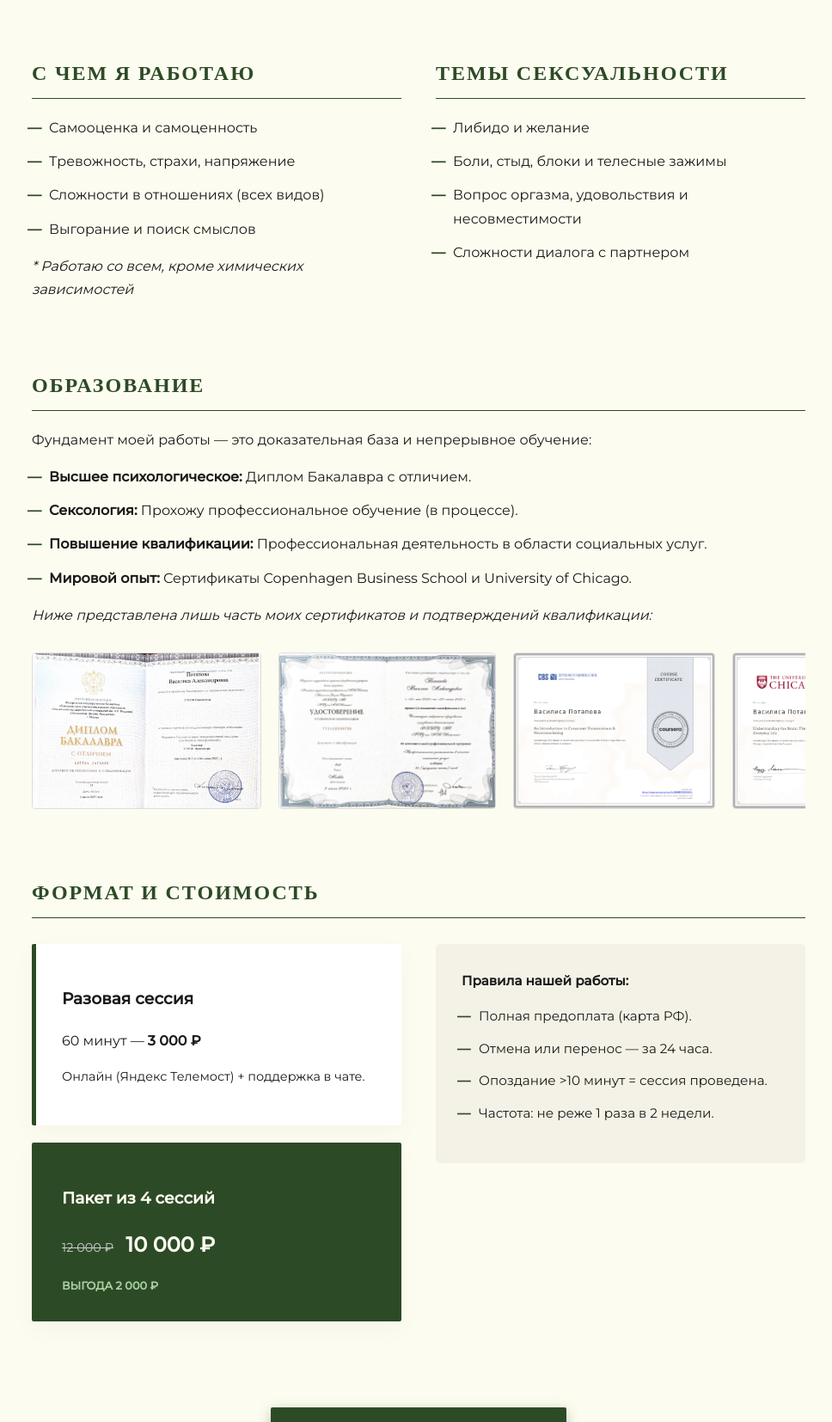
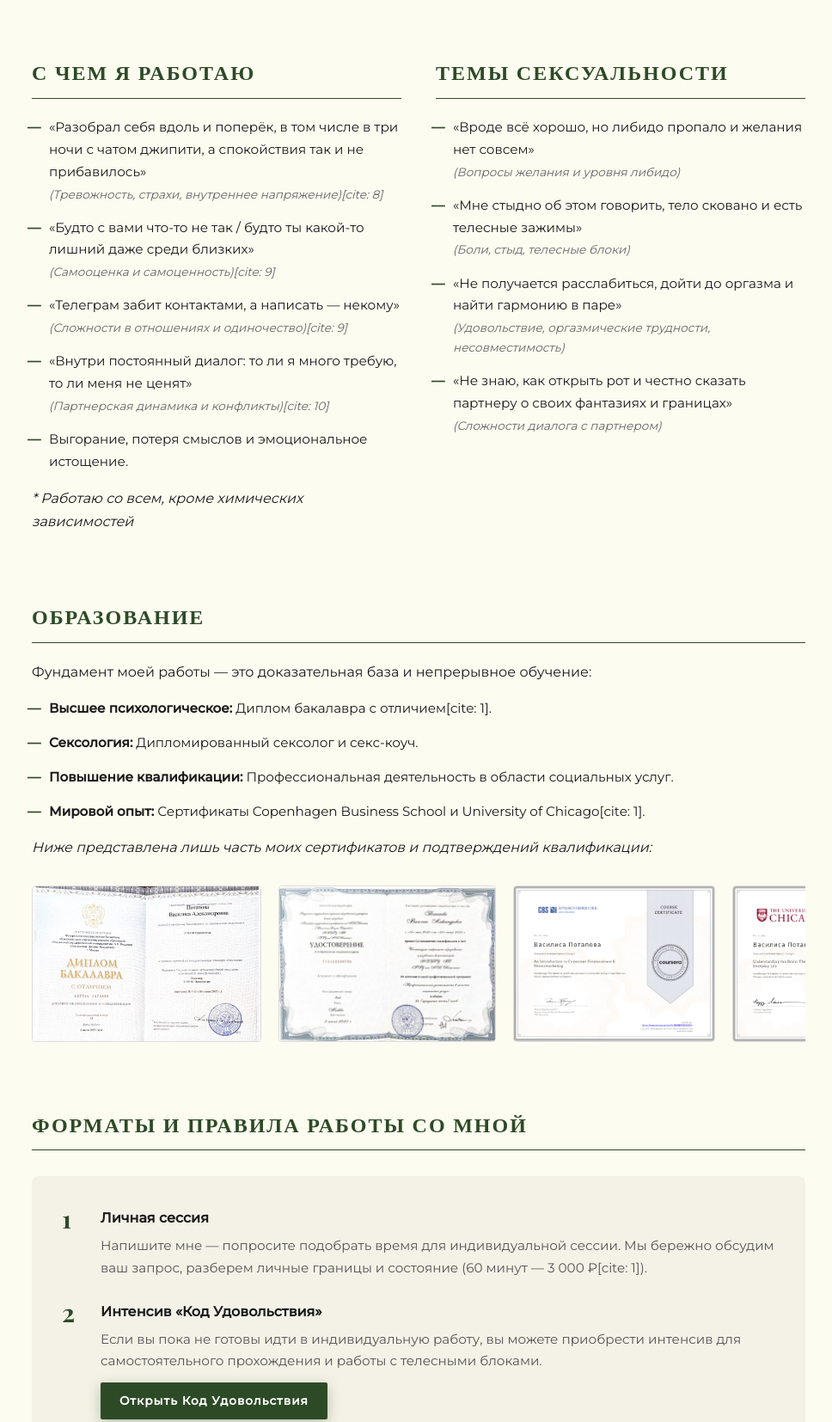
Before and after one commit to vasilisapotapova126-gif/vasilisa, a plain HTML site: page index.html in a window 1280 px wide. Shown: the part 731-2385 px from the top of the page at 86% size, without its empty margins (153-1121 px from the left). Drawn offline with nearby package versions, Linux system fonts and the light colour scheme.

Commit message:
Update index.html

```diff
--- a/index.html
+++ b/index.html
@@ -22,22 +22,28 @@
         @media (max-width: 768px) { .grid { grid-template-columns: 1fr; } h1 { font-size: 2.5rem; } }
 
         ul { padding-left: 20px; list-style-type: none; }
-        ul li { position: relative; margin-bottom: 12px; }
+        ul li { position: relative; margin-bottom: 14px; font-size: 0.95rem; }
         ul li::before { content: "—"; position: absolute; left: -25px; color: var(--green); font-weight: bold; }
+        ul li span { display: block; font-size: 0.85rem; color: #666; font-style: italic; margin-top: 2px; }
 
         .price-card { background: white; padding: 30px; border-radius: 2px; box-shadow: 0 10px 30px rgba(0,0,0,0.03); margin-bottom: 20px; border-left: 5px solid var(--green); }
         .price-old { text-decoration: line-through; color: #999; font-size: 0.9rem; margin-right: 10px; }
         .benefit { color: var(--green); font-weight: 600; text-transform: uppercase; font-size: 0.8rem; display: block; margin-top: 5px; }
 
-        .rules { font-size: 0.95rem; background: #f4f2e6; padding: 30px; border-radius: 5px; height: fit-content; }
+        .rules-list { background: #f4f2e6; padding: 35px; border-radius: 8px; margin-top: 30px; }
+        .rule-item { display: flex; gap: 20px; margin-bottom: 25px; align-items: flex-start; }
+        .rule-item:last-child { margin-bottom: 0; }
+        .rule-number { font-family: 'Playfair Display', serif; font-size: 1.8rem; color: var(--green); font-weight: bold; line-height: 1; min-width: 25px; }
+        .rule-item p { margin: 5px 0 0 0; font-size: 0.95rem; color: #555; }
 
         .diplomas { display: flex; gap: 20px; margin-top: 30px; overflow-x: auto; padding-bottom: 15px; }
         .diploma-img { height: 180px; border: 1px solid #ddd; border-radius: 4px; }
 
-        .cta-block { text-align: center; padding: 80px 0; }
-        .btn { display: inline-block; background: var(--green); color: white; padding: 20px 45px; text-decoration: none; font-weight: 600; letter-spacing: 1.5px; border-radius: 2px; transition: 0.3s; box-shadow: 0 4px 15px rgba(45, 74, 39, 0.3); }
+        .cta-block { text-align: center; padding: 60px 0 30px 0; }
+        .btn { display: inline-block; background: var(--green); color: white; padding: 18px 40px; text-decoration: none; font-weight: 600; letter-spacing: 1px; border-radius: 2px; transition: 0.3s; box-shadow: 0 4px 15px rgba(45, 74, 39, 0.3); }
         .btn:hover { background: #3a5e32; transform: translateY(-3px); }
-        .btn-secondary { background: transparent; color: var(--green); border: 2px solid var(--green); margin-top: 20px; padding: 18px 43px; }
+        .btn-secondary { display: inline-block; background: transparent; color: var(--green); border: 2px solid var(--green); padding: 16px 38px; text-decoration: none; font-weight: 600; border-radius: 2px; transition: 0.3s; }
+        .btn-secondary:hover { background: rgba(45,74,39,0.05); }
 
         footer { text-align: center; font-size: 0.8rem; color: #777; padding-bottom: 40px; }
     </style>
@@ -45,7 +51,7 @@
 <body>
 
     <header>
-        <img src="me.jpg" alt="Василиса" class="profile-img" onerror="this.style.display='none'">
+        <img src="new-photo.jpg" alt="Василиса" class="profile-img" onerror="this.style.display='none'">
         <h1>Василиса</h1>
         <div class="profession">Психолог & Сексолог</div>
         <div class="subtitle">Бережное пространство для твоей честности, глубины и удовольствия.</div>
@@ -57,20 +63,47 @@
             <div>
                 <h2>С чем я работаю</h2>
                 <ul>
-                    <li>Самооценка и самоценность</li>
-                    <li>Тревожность, страхи, напряжение</li>
-                    <li>Сложности в отношениях (всех видов)</li>
-                    <li>Выгорание и поиск смыслов</li>
+                    <li>
+                        «Разобрал себя вдоль и поперёк, в том числе в три ночи с чатом джипити, а спокойствия так и не прибавилось»
+                        <span>(Тревожность, страхи, внутреннее напряжение)[cite: 8]</span>
+                    </li>
+                    <li>
+                        «Будто с вами что-то не так / будто ты какой-то лишний даже среди близких»
+                        <span>(Самооценка и самоценность)[cite: 9]</span>
+                    </li>
+                    <li>
+                        «Телеграм забит контактами, а написать — некому»
+                        <span>(Сложности в отношениях и одиночество)[cite: 9]</span>
+                    </li>
+                    <li>
+                        «Внутри постоянный диалог: то ли я много требую, то ли меня не ценят»
+                        <span>(Партнерская динамика и конфликты)[cite: 10]</span>
+                    </li>
+                    <li>
+                        Выгорание, потеря смыслов и эмоциональное истощение.
+                    </li>
                 </ul>
-                <p><i>* Работаю со всем, кроме химических зависимостей</i></p>
+                <p style="margin-top: 15px;"><i>* Работаю со всем, кроме химических зависимостей</i></p>
             </div>
             <div>
                 <h2>Темы сексуальности</h2>
                 <ul>
-                    <li>Либидо и желание</li>
-                    <li>Боли, стыд, блоки и телесные зажимы</li>
-                    <li>Вопрос оргазма, удовольствия и несовместимости</li>
-                    <li>Сложности диалога с партнером</li>
+                    <li>
+                        «Вроде всё хорошо, но либидо пропало и желания нет совсем»
+                        <span>(Вопросы желания и уровня либидо)</span>
+                    </li>
+                    <li>
+                        «Мне стыдно об этом говорить, тело сковано и есть телесные зажимы»
+                        <span>(Боли, стыд, телесные блоки)</span>
+                    </li>
+                    <li>
+                        «Не получается расслабиться, дойти до оргазма и найти гармонию в паре»
+                        <span>(Удовольствие, оргазмические трудности, несовместимость)</span>
+                    </li>
+                    <li>
+                        «Не знаю, как открыть рот и честно сказать партнеру о своих фантазиях и границах»
+                        <span>(Сложности диалога с партнером)</span>
+                    </li>
                 </ul>
             </div>
         </div>
@@ -78,10 +111,10 @@
         <h2>Образование</h2>
         <p>Фундамент моей работы — это доказательная база и непрерывное обучение:</p>
         <ul>
-            <li><strong>Высшее психологическое:</strong> Диплом Бакалавра с отличием.</li>
-            <li><strong>Сексология:</strong> Прохожу профессиональное обучение (в процессе).</li>
+            <li><strong>Высшее психологическое:</strong> Диплом бакалавра с отличием[cite: 1].</li>
+            <li><strong>Сексология:</strong> Дипломированный сексолог и секс-коуч.</li>
             <li><strong>Повышение квалификации:</strong> Профессиональная деятельность в области социальных услуг.</li>
-            <li><strong>Мировой опыт:</strong> Сертификаты Copenhagen Business School и University of Chicago.</li>
+            <li><strong>Мировой опыт:</strong> Сертификаты Copenhagen Business School и University of Chicago[cite: 1].</li>
         </ul>
 
         <p><i>Ниже представлена лишь часть моих сертификатов и подтверждений квалификации:</i></p>
@@ -90,26 +123,49 @@
             <img src="diploma2.jpg" alt="Сертификат" class="diploma-img" onerror="this.style.display='none'">
             <img src="diploma3.jpg" alt="Сертификат" class="diploma-img" onerror="this.style.display='none'">
             <img src="diploma4.jpg" alt="Сертификат" class="diploma-img" onerror="this.style.display='none'">
-            <img src="diploma5.jpg" alt="Сертификат сексолога" class="diploma-img" onerror="this.style.display='none'">
+            <img src="diploma5.jpg" alt="Сертификат по сексологии" class="diploma-img" onerror="this.style.display='none'">
+            <img src="diploma6.jpg" alt="Диплом сексолога" class="diploma-img" onerror="this.style.display='none'">
         </div>
 
-        <h2>Формат и стоимость</h2>
-        <div class="grid">
+        <h2>Форматы и правила работы со мной</h2>
+
+        <div class="rules-list">
+            <div class="rule-item">
+                <div class="rule-number">1</div>
+                <div>
+                    <strong>Личная сессия</strong>
+                    <p>Напишите мне — попросите подобрать время для индивидуальной сессии. Мы бережно обсудим ваш запрос, разберем личные границы и состояние (60 минут — 3 000 ₽[cite: 1]).</p>
+                </div>
+            </div>
+            <div class="rule-item">
+                <div class="rule-number">2</div>
+                <div>
+                    <strong>Интенсив «Код Удовольствия»</strong>
+                    <p>Если вы пока не готовы идти в индивидуальную работу, вы можете приобрести интенсив для самостоятельного прохождения и работы с телесными блоками.</p>
+                    <a href="https://vasilisapotapova126-gif.github.io/code-of-pleasure/" class="btn" style="padding: 10px 22px; font-size: 0.85rem; margin-top: 12px; display: inline-block;">Открыть Код Удовольствия</a>
+                </div>
+            </div>
+            <div class="rule-item">
+                <div class="rule-number">3</div>
+                <div>
+                    <strong>Начать с малого</strong>
+                    <p>Если вы пока не готовы ни к работе, ни к интенсиву — начните с полезностей, честных разборов и подкастов в открытом Telegram-канале.</p>
+                    <a href="https://t.me/vazilissaa" class="btn-secondary" style="padding: 8px 20px; font-size: 0.85rem; margin-top: 12px; display: inline-block;">Перейти в Telegram-канал</a>
+                </div>
+            </div>
+        </div>
+
+        <div class="grid" style="margin-top: 40px;">
             <div>
-                <div class="price-card">
-                    <h3>Разовая сессия</h3>
-                    <p>60 минут — <strong>3 000 ₽</strong></p>
-                    <p style="font-size: 0.9rem;">Онлайн (Яндекс Телемост) + поддержка в чате.</p>
-                </div>
                 <div class="price-card" style="background: var(--green); color: var(--cream);">
                     <h3 style="color: var(--cream);">Пакет из 4 сессий</h3>
-                    <p><span class="price-old" style="color: #ccc;">12 000 ₽</span> <strong style="font-size: 1.5rem;">10 000 ₽</strong></p>
-                    <span class="benefit" style="color: #a8d0a0;">Выгода 2 000 ₽</span>
+                    <p><span class="price-old" style="color: #ccc;">12 000 ₽</span> <strong style="font-size: 1.5rem;">10 000 ₽</strong>[cite: 1]</p>
+                    <span class="benefit" style="color: #a8d0a0;">Выгода 2 000 ₽[cite: 1]</span>
                 </div>
             </div>
-            <div class="rules">
-                <strong>Правила нашей работы:</strong>
-                <ul>
+            <div style="background: #fff; padding: 25px; border-radius: 2px; box-shadow: 0 10px 30px rgba(0,0,0,0.03);">
+                <strong>Важные условия работы:</strong>
+                <ul style="margin-top: 10px; margin-bottom: 0; font-size: 0.9rem;">
                     <li>Полная предоплата (карта РФ).</li>
                     <li>Отмена или перенос — за 24 часа.</li>
                     <li>Опоздание >10 минут = сессия проведена.</li>
@@ -119,8 +175,7 @@
         </div>
 
         <div class="cta-block">
-            <a href="https://t.me/vasilisa_potapova" class="btn">ЗАПИСАТЬСЯ НА СЕССИЮ</a><br>
-            <a href="https://t.me/vazilissaa" class="btn btn-secondary">МОЙ TELEGRAM-КАНАЛ</a>
+            <a href="https://t.me/vasilisa_potapova" class="btn">ЗАПИСАТЬСЯ НА СЕССИЮ</a>
         </div>
 
     </div>
@@ -131,3 +186,4 @@
 
 </body>
 </html>
+</html>
```
